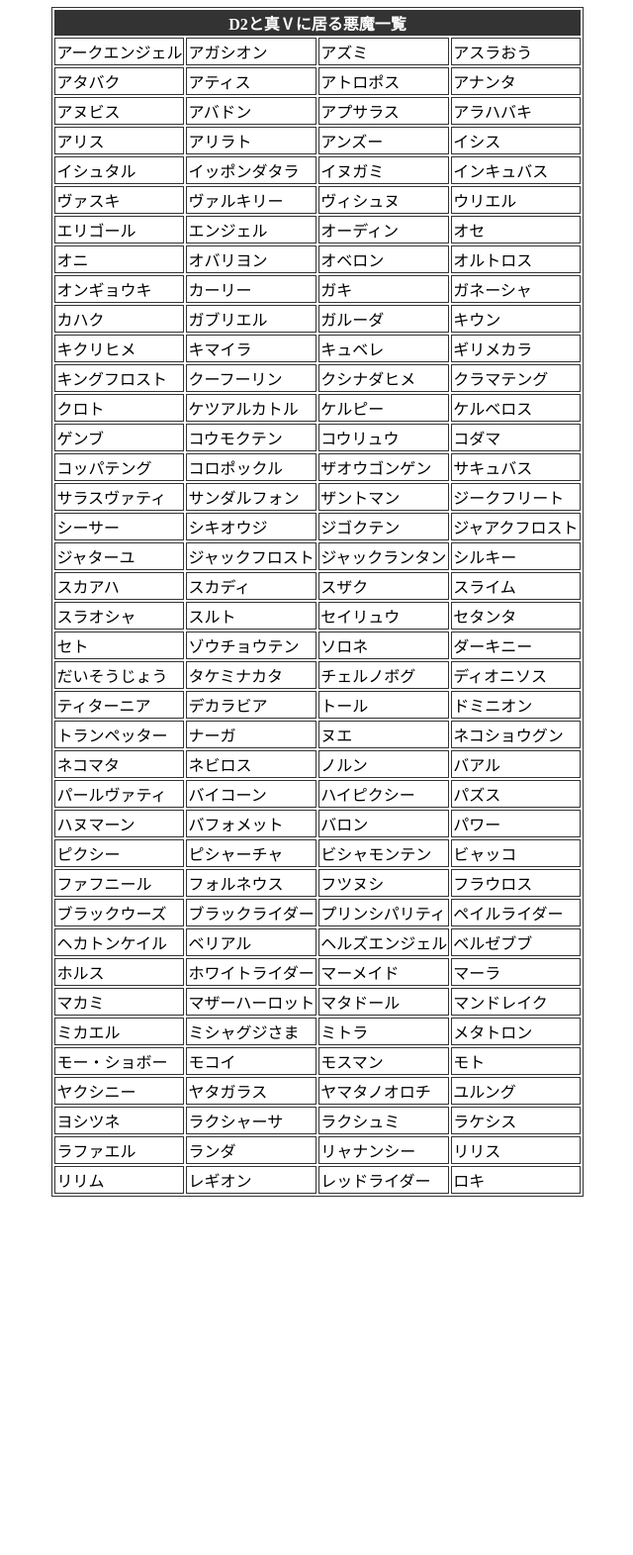
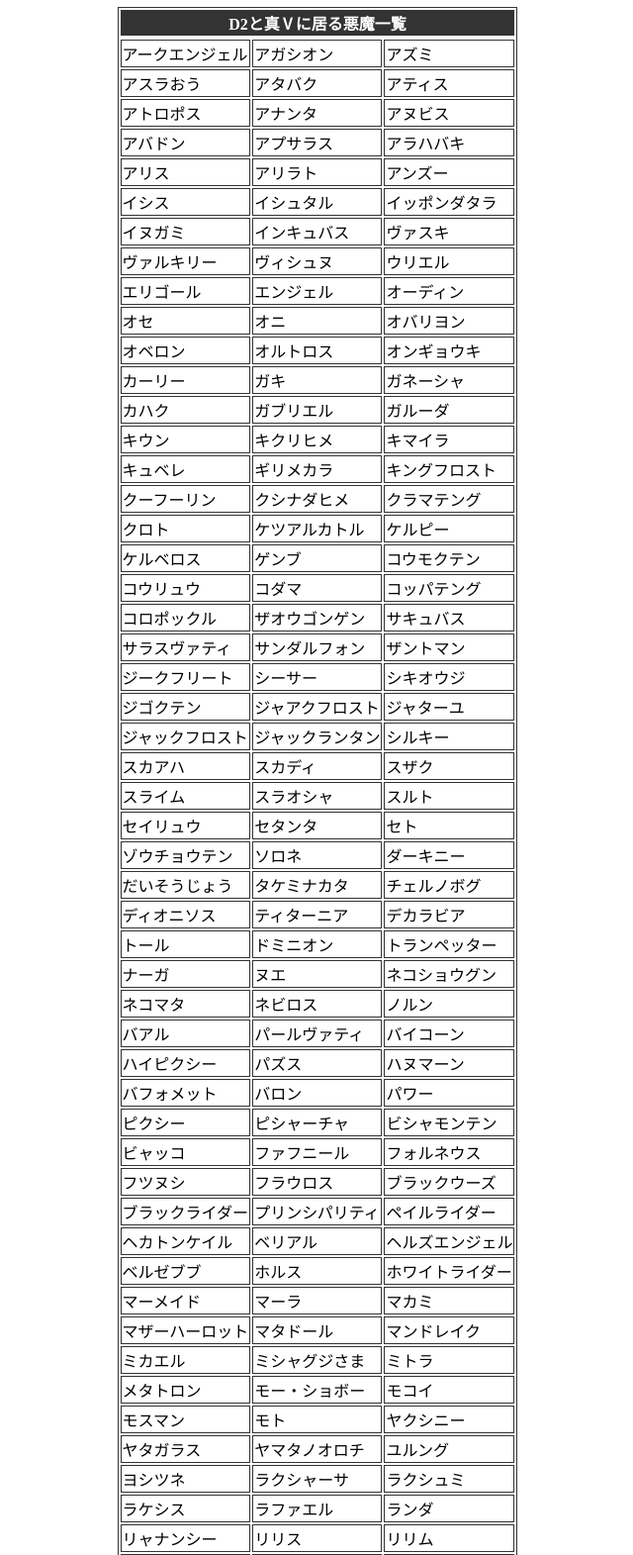
Before and after one commit to meimaru/devil-search, a plain HTML site: page index.html in a window 1280 px wide. Shown: the part 280-1851 px from the top of the page at 99% size, without its empty margins (319-959 px from the left). Before the commit the page ends 1497 px from the top, so only its background shows below. Drawn offline with Linux system fonts and the light colour scheme.

Commit message:
列の数変えてみた

```diff
--- a/index.html
+++ b/index.html
@@ -58,19 +58,22 @@
     </thead>
     <tbody>
       <tr>
+        <tr>
         <td>アークエンジェル</td>
         <td>アガシオン</td>
         <td>アズミ</td>
-  <td>アスラおう</td>
         </tr>
         <tr>
+        <td>アスラおう</td>
         <td>アタバク</td>
         <td>アティス</td>
+        </tr>
+        <tr>
         <td>アトロポス</td>
         <td>アナンタ</td>
+        <td>アヌビス</td>
         </tr>
         <tr>
-  <td>アヌビス</td>
         <td>アバドン</td>
         <td>アプサラス</td>
         <td>アラハバキ</td>
@@ -79,16 +82,18 @@
         <td>アリス</td>
         <td>アリラト</td>
         <td>アンズー</td>
-  <td>イシス</td>
         </tr>
         <tr>
+        <td>イシス</td>
         <td>イシュタル</td>
         <td>イッポンダタラ</td>
+        </tr>
+        <tr>
         <td>イヌガミ</td>
         <td>インキュバス</td>
+        <td>ヴァスキ</td>
         </tr>
         <tr>
-  <td>ヴァスキ</td>
         <td>ヴァルキリー</td>
         <td>ヴィシュヌ</td>
         <td>ウリエル</td>
@@ -97,16 +102,18 @@
         <td>エリゴール</td>
         <td>エンジェル</td>
         <td>オーディン</td>
-  <td>オセ</td>
         </tr>
         <tr>
+        <td>オセ</td>
         <td>オニ</td>
         <td>オバリヨン</td>
+        </tr>
+        <tr>
         <td>オベロン</td>
         <td>オルトロス</td>
+        <td>オンギョウキ</td>
         </tr>
         <tr>
-  <td>オンギョウキ</td>
         <td>カーリー</td>
         <td>ガキ</td>
         <td>ガネーシャ</td>
@@ -115,16 +122,18 @@
         <td>カハク</td>
         <td>ガブリエル</td>
         <td>ガルーダ</td>
-  <td>キウン</td>
         </tr>
         <tr>
+        <td>キウン</td>
         <td>キクリヒメ</td>
         <td>キマイラ</td>
+        </tr>
+        <tr>
         <td>キュベレ</td>
         <td>ギリメカラ</td>
+        <td>キングフロスト</td>
         </tr>
         <tr>
-  <td>キングフロスト</td>
         <td>クーフーリン</td>
         <td>クシナダヒメ</td>
         <td>クラマテング</td>
@@ -133,16 +142,18 @@
         <td>クロト</td>
         <td>ケツアルカトル</td>
         <td>ケルピー</td>
-  <td>ケルベロス</td>
         </tr>
         <tr>
+        <td>ケルベロス</td>
         <td>ゲンブ</td>
         <td>コウモクテン</td>
+        </tr>
+        <tr>
         <td>コウリュウ</td>
         <td>コダマ</td>
+        <td>コッパテング</td>
         </tr>
         <tr>
-  <td>コッパテング</td>
         <td>コロポックル</td>
         <td>ザオウゴンゲン</td>
         <td>サキュバス</td>
@@ -151,16 +162,18 @@
         <td>サラスヴァティ</td>
         <td>サンダルフォン</td>
         <td>ザントマン</td>
-  <td>ジークフリート</td>
         </tr>
         <tr>
+        <td>ジークフリート</td>
         <td>シーサー</td>
         <td>シキオウジ</td>
+        </tr>
+        <tr>
         <td>ジゴクテン</td>
         <td>ジャアクフロスト</td>
+        <td>ジャターユ</td>
         </tr>
         <tr>
-  <td>ジャターユ</td>
         <td>ジャックフロスト</td>
         <td>ジャックランタン</td>
         <td>シルキー</td>
@@ -169,16 +182,18 @@
         <td>スカアハ</td>
         <td>スカディ</td>
         <td>スザク</td>
-  <td>スライム</td>
         </tr>
         <tr>
+        <td>スライム</td>
         <td>スラオシャ</td>
         <td>スルト</td>
+        </tr>
+        <tr>
         <td>セイリュウ</td>
         <td>セタンタ</td>
+        <td>セト</td>
         </tr>
         <tr>
-  <td>セト</td>
         <td>ゾウチョウテン</td>
         <td>ソロネ</td>
         <td>ダーキニー</td>
@@ -187,16 +202,18 @@
         <td>だいそうじょう</td>
         <td>タケミナカタ</td>
         <td>チェルノボグ</td>
-  <td>ディオニソス</td>
         </tr>
         <tr>
+        <td>ディオニソス</td>
         <td>ティターニア</td>
         <td>デカラビア</td>
+        </tr>
+        <tr>
         <td>トール</td>
         <td>ドミニオン</td>
+        <td>トランペッター</td>
         </tr>
         <tr>
-  <td>トランペッター</td>
         <td>ナーガ</td>
         <td>ヌエ</td>
         <td>ネコショウグン</td>
@@ -205,16 +222,18 @@
         <td>ネコマタ</td>
         <td>ネビロス</td>
         <td>ノルン</td>
-  <td>バアル</td>
         </tr>
         <tr>
+        <td>バアル</td>
         <td>パールヴァティ</td>
         <td>バイコーン</td>
+        </tr>
+        <tr>
         <td>ハイピクシー</td>
         <td>パズス</td>
+        <td>ハヌマーン</td>
         </tr>
         <tr>
-  <td>ハヌマーン</td>
         <td>バフォメット</td>
         <td>バロン</td>
         <td>パワー</td>
@@ -223,16 +242,18 @@
         <td>ピクシー</td>
         <td>ピシャーチャ</td>
         <td>ビシャモンテン</td>
-  <td>ビャッコ</td>
         </tr>
         <tr>
+        <td>ビャッコ</td>
         <td>ファフニール</td>
         <td>フォルネウス</td>
+        </tr>
+        <tr>
         <td>フツヌシ</td>
         <td>フラウロス</td>
+        <td>ブラックウーズ</td>
         </tr>
         <tr>
-  <td>ブラックウーズ</td>
         <td>ブラックライダー</td>
         <td>プリンシパリティ</td>
         <td>ペイルライダー</td>
@@ -241,16 +262,18 @@
         <td>ヘカトンケイル</td>
         <td>ベリアル</td>
         <td>ヘルズエンジェル</td>
-  <td>ベルゼブブ</td>
         </tr>
         <tr>
+        <td>ベルゼブブ</td>
         <td>ホルス</td>
         <td>ホワイトライダー</td>
+        </tr>
+        <tr>
         <td>マーメイド</td>
         <td>マーラ</td>
+        <td>マカミ</td>
         </tr>
         <tr>
-  <td>マカミ</td>
         <td>マザーハーロット</td>
         <td>マタドール</td>
         <td>マンドレイク</td>
@@ -259,16 +282,18 @@
         <td>ミカエル</td>
         <td>ミシャグジさま</td>
         <td>ミトラ</td>
-  <td>メタトロン</td>
         </tr>
         <tr>
+        <td>メタトロン</td>
         <td>モー・ショボー</td>
         <td>モコイ</td>
+        </tr>
+        <tr>
         <td>モスマン</td>
         <td>モト</td>
+        <td>ヤクシニー</td>
         </tr>
         <tr>
-  <td>ヤクシニー</td>
         <td>ヤタガラス</td>
         <td>ヤマタノオロチ</td>
         <td>ユルング</td>
@@ -277,21 +302,22 @@
         <td>ヨシツネ</td>
         <td>ラクシャーサ</td>
         <td>ラクシュミ</td>
-  <td>ラケシス</td>
         </tr>
         <tr>
+        <td>ラケシス</td>
         <td>ラファエル</td>
         <td>ランダ</td>
+        </tr>
+        <tr>
         <td>リャナンシー</td>
         <td>リリス</td>
+        <td>リリム</td>
         </tr>
         <tr>
-  <td>リリム</td>
         <td>レギオン</td>
         <td>レッドライダー</td>
         <td>ロキ</td>
         </tr>
-
     </tbody>
   </table>
 
```
Lines whose indentation alone changed are shown as unchanged.
